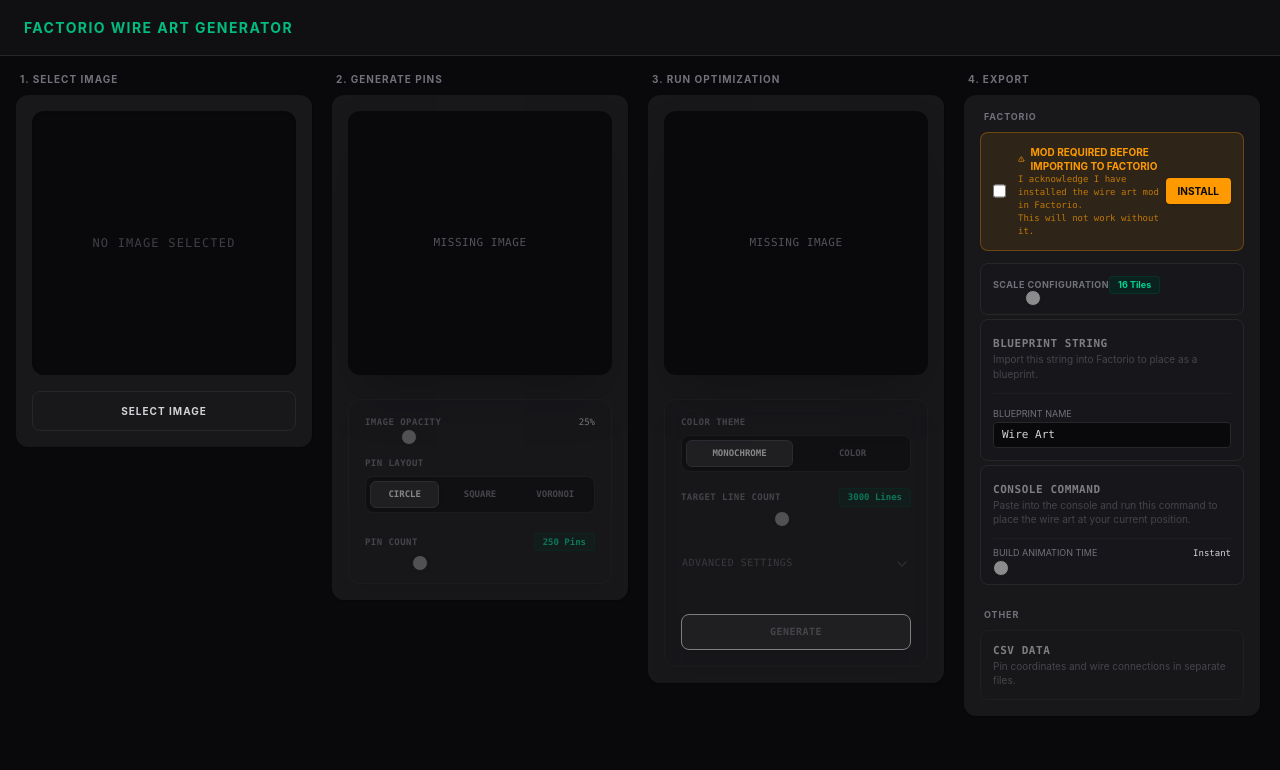
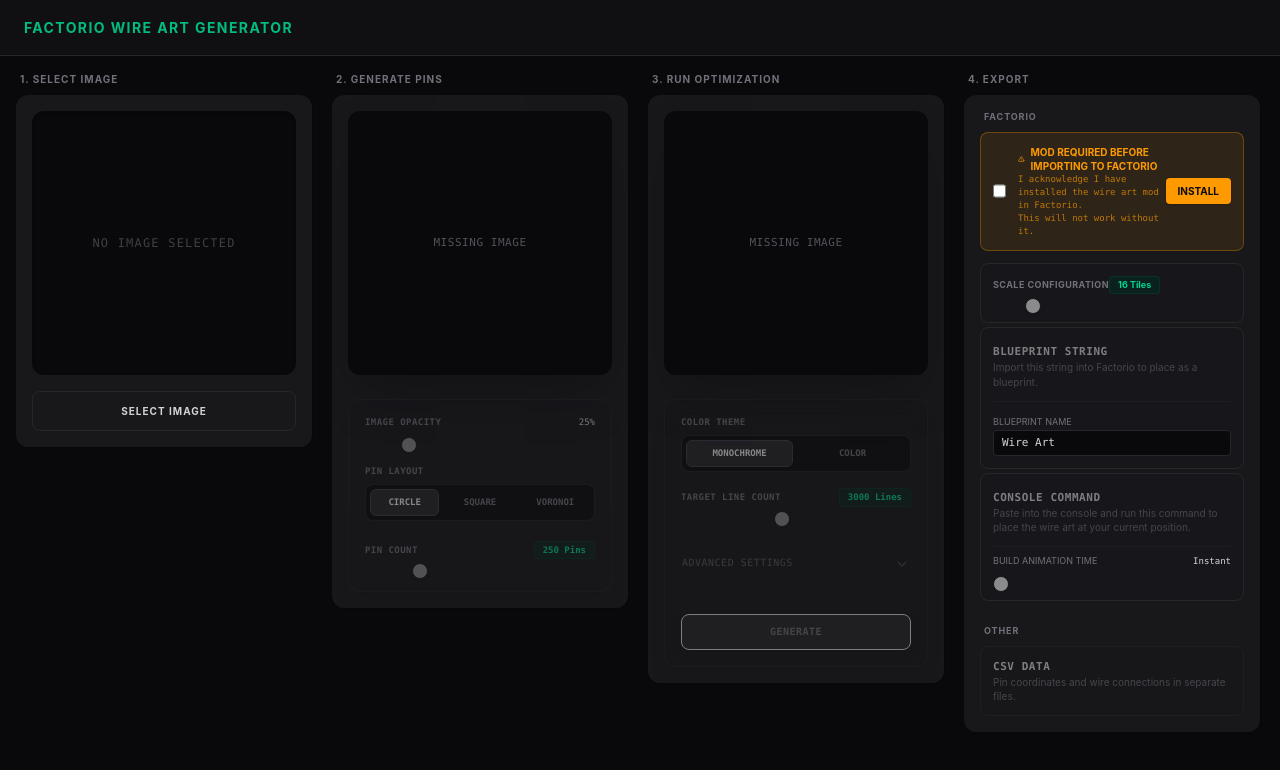
Before and after one commit to alexwittman/Factorio-Wire-Art, a Svelte app: page / in a window 1280 px wide. Shown: the top 770 px of the page. Built offline with nearby package versions, Linux system fonts and the light colour scheme.

Commit message:
💄 Fix slider label padding

```diff
--- a/src/routes/Stage2_Pins.svelte
+++ b/src/routes/Stage2_Pins.svelte
@@ -88,7 +88,7 @@
       : 'opacity-100'}"
   >
     <div class="w-full space-y-1">
-      <div class="flex justify-between text-[9px]">
+      <div class="flex justify-between text-[9px] pb-2">
         <span class="text-zinc-500 uppercase tracking-wider font-bold"
           >Image Opacity</span
         >
@@ -167,7 +167,7 @@
           </Accordion.Trigger>
           <Accordion.Content class="space-y-4 pt-2">
             <div class="space-y-1">
-              <div class="flex justify-between text-[9px]">
+              <div class="flex justify-between text-[9px] pb-2">
                 <span class="text-zinc-500 uppercase">Iterations</span>
                 <span class="text-zinc-300"
                   >{pipeline.voronoiIterations || 10}</span
--- a/src/routes/Stage4_Export.svelte
+++ b/src/routes/Stage4_Export.svelte
@@ -88,7 +88,7 @@
     <div
       class="w-full flex flex-col items-start p-3 rounded-lg border border-zinc-800 bg-zinc-900/20 transition-colors disabled:opacity-50 disabled:cursor-not-allowed text-left"
     >
-      <div class="flex items-center justify-between text-[9px]">
+      <div class="flex items-center justify-between text-[9px] pb-2">
         <span class="text-zinc-500 uppercase tracking-wider font-bold">
           Scale Configuration
         </span>
@@ -178,7 +178,7 @@
       </button>
 
       <div class="space-y-1 mt-1 border-t border-zinc-800/50 pt-2">
-        <div class="flex justify-between text-[9px]">
+        <div class="flex justify-between text-[9px] pb-2">
           <span class="text-zinc-500 uppercase">Build Animation Time</span>
           <span class="text-zinc-300 font-mono">
             {#if animationTime == 0}
```
